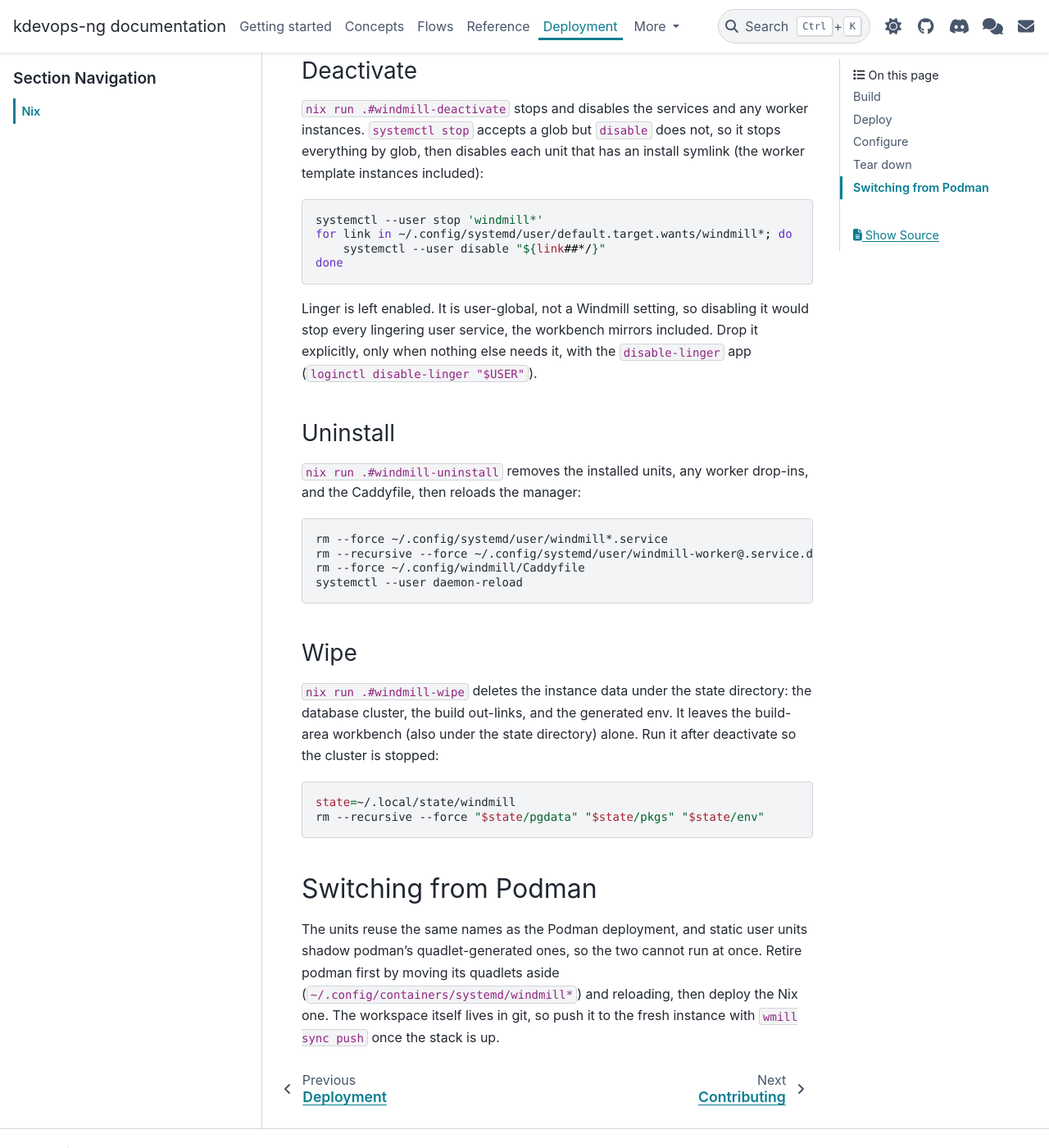
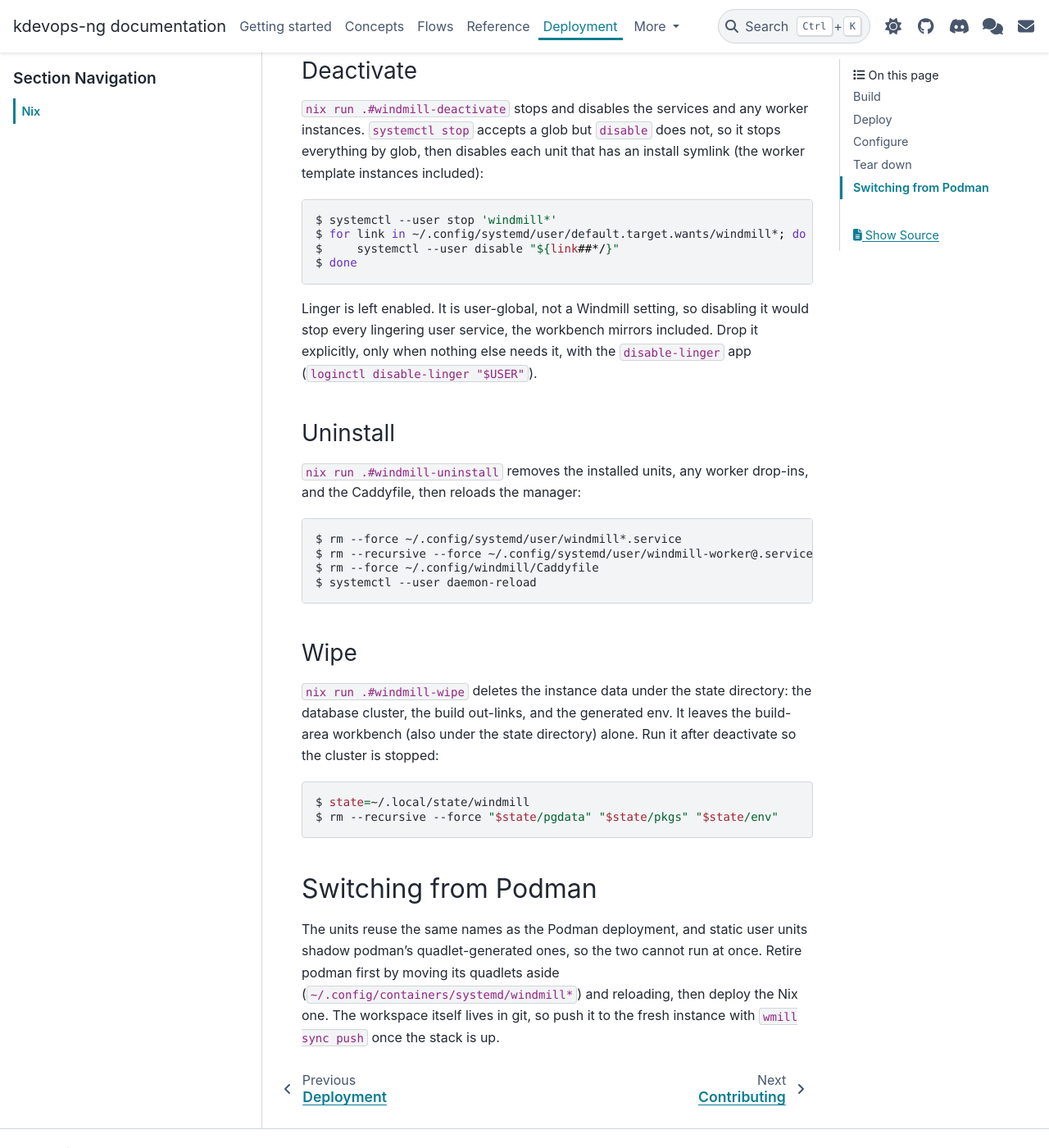
Before and after one commit to dagomez137/kdevops-ng, a Sphinx documentation site: the page built from docs/deployment/nix.rst, in a window 1280 px wide and 1400 px high, scrolled down 8273 px. Shown: the whole window at 82% size. Built offline with Sphinx 7.4.7 and the PyData theme 0.15.4, drawn with Linux system fonts in a browser that asks for light colours; some of the changed text lies outside the part shown.

Commit message:
docs: show the shell prompt consistently in command blocks
The site renders shell commands with a leading $ prompt that sphinx-copybutton
strips on copy. Convert the remaining unprompted shell and sh blocks on the
deployment, guests, and fstests pages to the console lexer with a $ prompt on
each command line, leaving backslash continuations and the #-prefixed expected
output unprompted so the copy stays clean.

Generated-by: Claude AI
Signed-off-by: Daniel Gomez <da.gomez@kernel.org>

```diff
--- a/docs/deployment/nix.rst
+++ b/docs/deployment/nix.rst
@@ -39,14 +39,14 @@ through it with the ``%S`` (state directory) specifier, because ``systemd``
 expands specifiers in the executable path but not environment variables. It
 runs:
 
-.. code-block:: shell
+.. code-block:: console
 
-   pkgs=~/.local/state/windmill/pkgs
-   nix build .#windmill       --out-link "$pkgs/windmill"
-   nix build .#postgresql     --out-link "$pkgs/postgresql"
-   nix build .#db-setup       --out-link "$pkgs/db-setup"
-   nix build .#caddy          --out-link "$pkgs/caddy"
-   nix build .#windmill-extra --out-link "$pkgs/windmill-extra"
+   $ pkgs=~/.local/state/windmill/pkgs
+   $ nix build .#windmill       --out-link "$pkgs/windmill"
+   $ nix build .#postgresql     --out-link "$pkgs/postgresql"
+   $ nix build .#db-setup       --out-link "$pkgs/db-setup"
+   $ nix build .#caddy          --out-link "$pkgs/caddy"
+   $ nix build .#windmill-extra --out-link "$pkgs/windmill-extra"
 
 The server build is heavy (around 10 GB and a clean compile of about 18
 minutes). ``.#windmill-oracle`` is the same server with the
@@ -68,11 +68,11 @@ it through ``VENDOR_DIR``. The vendor copy is what lets the workers resolve the
 nixos-flake's ``git`` and build shells and the QEMU/systemd templates without
 the source checkout, so a worker-only host needs only the state directory:
 
-.. code-block:: shell
+.. code-block:: console
 
-   cp deploy/nix/systemd/*.service ~/.config/systemd/user/
-   cp deploy/nix/Caddyfile ~/.config/windmill/Caddyfile
-   cp --recursive vendor/. ~/.local/state/windmill/vendor/
+   $ cp deploy/nix/systemd/*.service ~/.config/systemd/user/
+   $ cp deploy/nix/Caddyfile ~/.config/windmill/Caddyfile
+   $ cp --recursive vendor/. ~/.local/state/windmill/vendor/
 
 Activate
 --------
@@ -82,13 +82,13 @@ lingers the user so the services run without an active login session, then
 enables and starts them. ``enable --now`` enables (creates the ``[Install]``
 symlinks so they start at login) and starts in one step:
 
-.. code-block:: shell
+.. code-block:: console
 
-   systemctl --user daemon-reload
-   loginctl enable-linger "$USER"
-   systemctl --user enable --now \
+   $ systemctl --user daemon-reload
+   $ loginctl enable-linger "$USER"
+   $ systemctl --user enable --now \
        windmill-db windmill windmill-extra windmill-native windmill-caddy
-   systemctl --user enable --now windmill-worker@0000 windmill-worker@0001 \
+   $ systemctl --user enable --now windmill-worker@0000 windmill-worker@0001 \
        windmill-worker@0002 windmill-worker@0003
 
 The database service runs ``windmill-db-setup`` on first boot: it initialises
@@ -99,9 +99,9 @@ the LSP gateway on ``127.0.0.1:3001``, and caddy fronts both on
 ``127.0.0.1:8000``. Open ``https://localhost:8000`` in a browser on the host. If
 the host is remote, forward the port over SSH first:
 
-.. code-block:: shell
+.. code-block:: console
 
-   ssh -L 8000:localhost:8000 <user>@<host>   # only if the host is remote
+   $ ssh -L 8000:localhost:8000 <user>@<host>   # only if the host is remote
 
 The default is HTTPS with caddy's internal CA, so the browser warns once on the
 untrusted certificate. Trust it where the browser runs: on the host for a local
@@ -126,9 +126,9 @@ Override either by editing that file or with a drop-in. ``systemctl edit`` opens
 ``$SYSTEMD_EDITOR``, then ``$EDITOR``, then ``$VISUAL``, falling back to a
 built-in default, so set one to use your editor:
 
-.. code-block:: shell
+.. code-block:: console
 
-   SYSTEMD_EDITOR=hx systemctl --user edit windmill.service
+   $ SYSTEMD_EDITOR=hx systemctl --user edit windmill.service
 
 Export ``SYSTEMD_EDITOR`` from your shell profile to make it the default.
 
@@ -230,9 +230,9 @@ Scale a role by enabling more instances: add ``default`` instances to widen
 build concurrency, or ``vm-run`` instances to raise the test-run cap. Drop a
 per-instance override in, then enable it:
 
-.. code-block:: shell
+.. code-block:: console
 
-   systemctl --user edit windmill-worker@0004   # then in the drop-in:
+   $ systemctl --user edit windmill-worker@0004   # then in the drop-in:
 
 .. code-block:: ini
 
@@ -256,11 +256,11 @@ server-written ``database.env`` optional. It bakes in no ``DATABASE_URL``,
 because a worker-only host has no local database to default to; set it, then
 enable as many instances as you want:
 
-.. code-block:: shell
+.. code-block:: console
 
-   nix run .#windmill-worker-install
-   systemctl --user edit windmill-worker@
-   nix run .#windmill-worker-activate -- 4
+   $ nix run .#windmill-worker-install
+   $ systemctl --user edit windmill-worker@
+   $ nix run .#windmill-worker-activate -- 4
 
 In the editor ``systemctl edit`` opens, set the server's database for every
 instance:
@@ -367,12 +367,12 @@ instances. ``systemctl stop`` accepts a glob but ``disable`` does not, so it
 stops everything by glob, then disables each unit that has an install symlink
 (the worker template instances included):
 
-.. code-block:: shell
+.. code-block:: console
 
-   systemctl --user stop 'windmill*'
-   for link in ~/.config/systemd/user/default.target.wants/windmill*; do
-       systemctl --user disable "${link##*/}"
-   done
+   $ systemctl --user stop 'windmill*'
+   $ for link in ~/.config/systemd/user/default.target.wants/windmill*; do
+   $     systemctl --user disable "${link##*/}"
+   $ done
 
 Linger is left enabled. It is user-global, not a Windmill setting, so disabling
 it would stop every lingering user service, the workbench mirrors included. Drop
@@ -385,12 +385,12 @@ Uninstall
 ``nix run .#windmill-uninstall`` removes the installed units, any worker
 drop-ins, and the Caddyfile, then reloads the manager:
 
-.. code-block:: shell
+.. code-block:: console
 
-   rm --force ~/.config/systemd/user/windmill*.service
-   rm --recursive --force ~/.config/systemd/user/windmill-worker@.service.d
-   rm --force ~/.config/windmill/Caddyfile
-   systemctl --user daemon-reload
+   $ rm --force ~/.config/systemd/user/windmill*.service
+   $ rm --recursive --force ~/.config/systemd/user/windmill-worker@.service.d
+   $ rm --force ~/.config/windmill/Caddyfile
+   $ systemctl --user daemon-reload
 
 Wipe
 ----
@@ -400,10 +400,10 @@ the database cluster, the build out-links, and the generated env. It leaves the
 build-area workbench (also under the state directory) alone. Run it after
 deactivate so the cluster is stopped:
 
-.. code-block:: shell
+.. code-block:: console
 
-   state=~/.local/state/windmill
-   rm --recursive --force "$state/pgdata" "$state/pkgs" "$state/env"
+   $ state=~/.local/state/windmill
+   $ rm --recursive --force "$state/pgdata" "$state/pkgs" "$state/env"
 
 Switching from Podman
 =====================
```
Also changed, not shown: docs/flows/fstests.rst (+16 -16 lines), docs/flows/guests.rst (+28 -28 lines).
